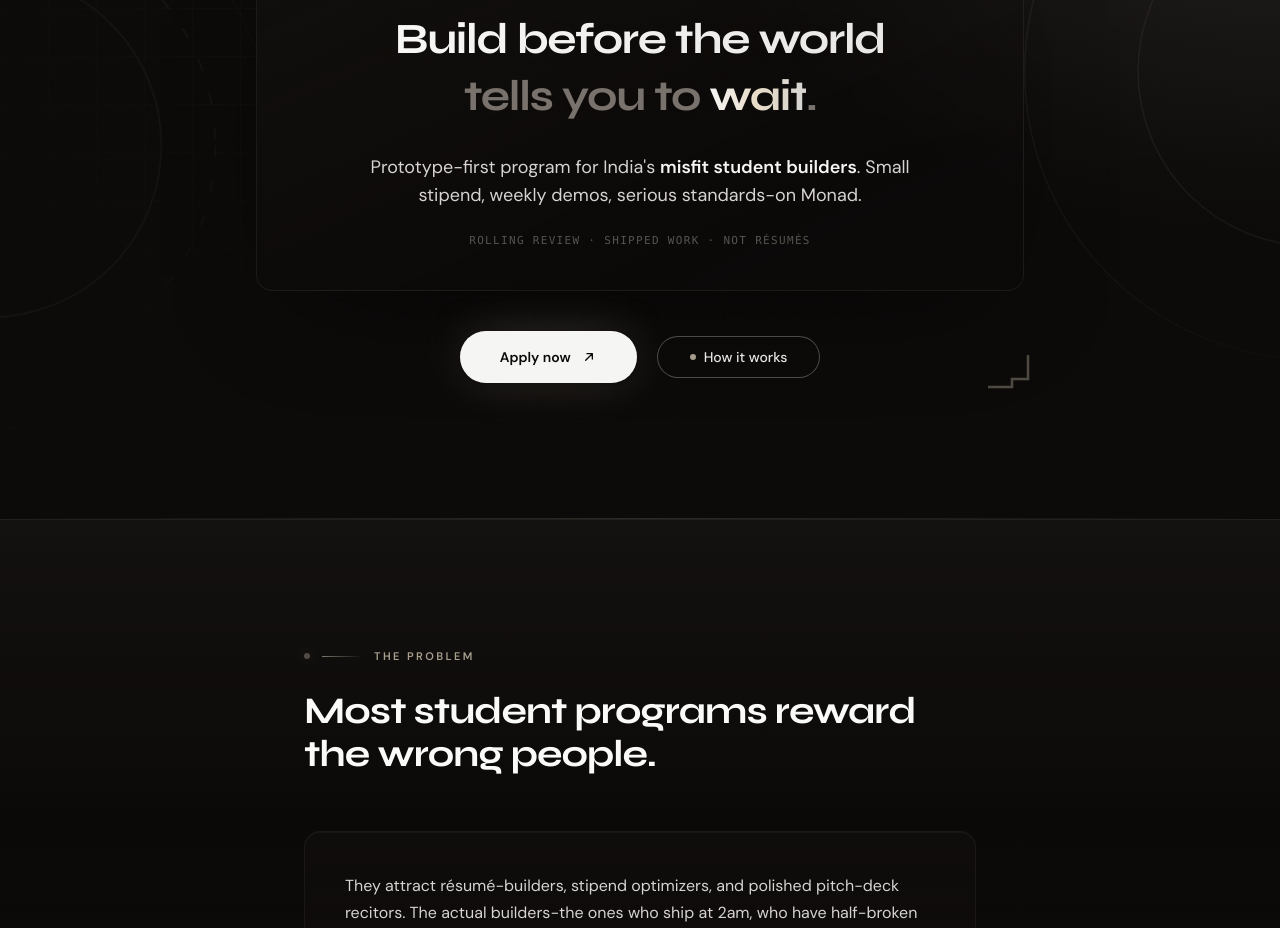
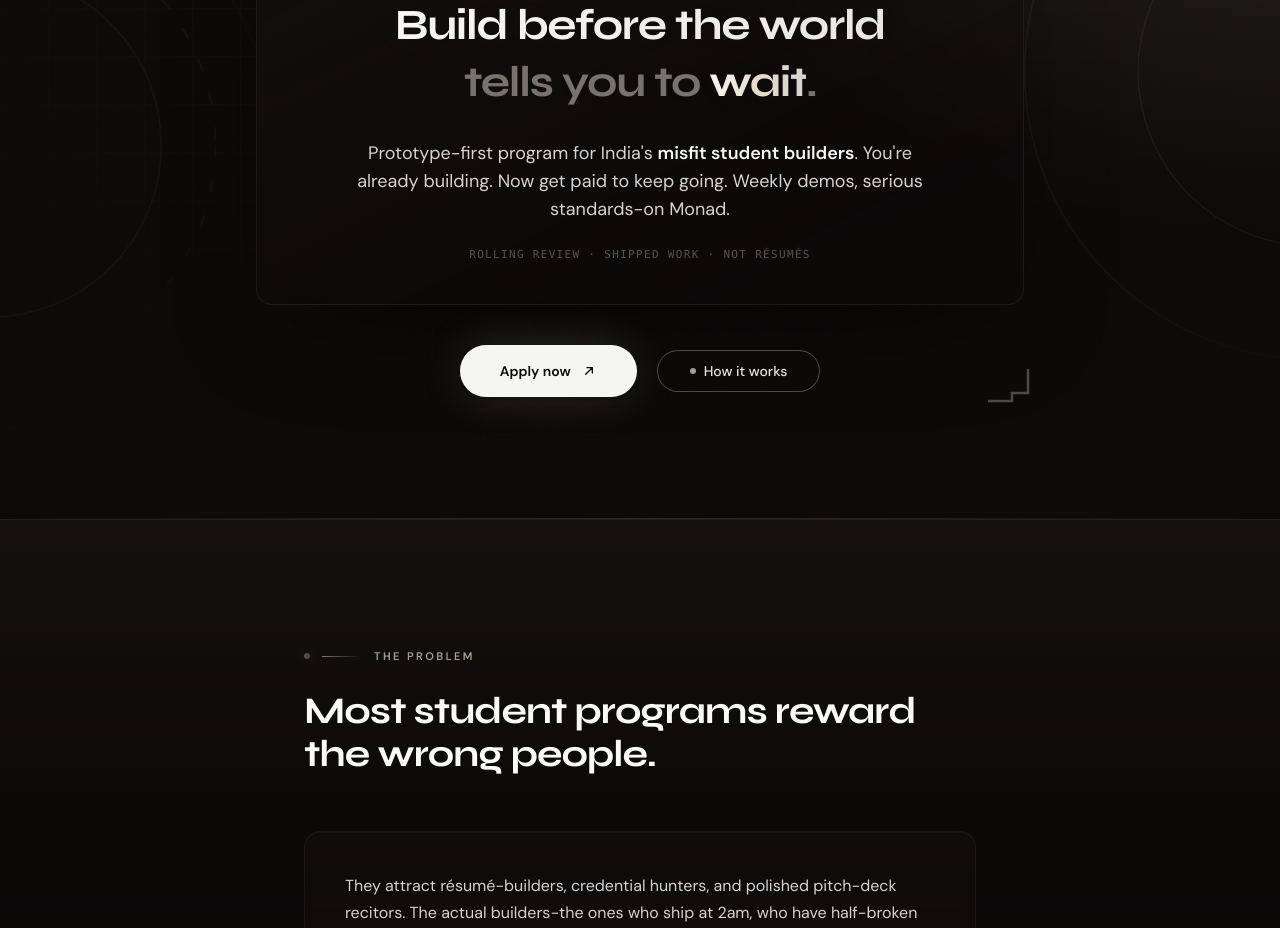
Before and after one commit to 1swaraj/EIR, a React (Vite) app: page / in a window 1280 px wide. Shown: the part 280-1208 px from the top of the page. Built offline with nearby package versions, Linux system fonts and the light colour scheme; no server answers.

Commit message:
Update text in Hero, TheProblem, and WhatYouGet sections to enhance clarity and engagement. Refine messaging to better reflect the program's value proposition and support for builders.

```diff
--- a/src/sections/Hero.tsx
+++ b/src/sections/Hero.tsx
@@ -76,8 +76,8 @@ export function Hero() {
 
                   <p className="mx-auto mt-8 max-w-xl font-sans text-base leading-relaxed text-ink-300 md:text-lg">
                     Prototype-first program for India&apos;s{" "}
-                    <span className="font-semibold text-ink-100">misfit student builders</span>. Small stipend, weekly demos, serious
-                    standards-on Monad.
+                    <span className="font-semibold text-ink-100">misfit student builders</span>. You&apos;re already building. Now get
+                    paid to keep going. Weekly demos, serious standards-on Monad.
                   </p>
 
                   <p className="mt-6 font-mono text-[10px] uppercase tracking-[0.12em] text-ink-600 sm:text-[11px]">
--- a/src/sections/TheProblem.tsx
+++ b/src/sections/TheProblem.tsx
@@ -19,7 +19,7 @@ export function TheProblem() {
             <div className="card-interactive mt-12 rounded-2xl border border-ink-800/50 bg-ink-900/25 p-8 font-sans text-ink-300 shadow-[inset_0_1px_0_0_rgba(255,255,255,0.04)] backdrop-blur-sm md:mt-14 md:p-10">
               <div className="space-y-6 text-[0.9375rem] leading-[1.75] md:text-base md:leading-[1.7]">
                 <p>
-                  They attract résumé-builders, stipend optimizers, and polished pitch-deck recitors. The actual builders-the ones who
+                  They attract résumé-builders, credential hunters, and polished pitch-deck recitors. The actual builders-the ones who
                   ship at 2am, who have half-broken prototypes living on Vercel-never apply. Or worse, they get filtered out.
                 </p>
                 <p className="text-ink-400">We designed this program to invert that selection.</p>
--- a/src/sections/WhatYouGet.tsx
+++ b/src/sections/WhatYouGet.tsx
@@ -43,10 +43,10 @@ export function WhatYouGet() {
           <Reveal>
             <SectionLabel>What you get</SectionLabel>
             <h2 className="font-display text-3xl font-bold tracking-tight text-ink-50 md:text-4xl">
-              Small stipend. Serious advantages.
+              You&apos;re already building. Now get paid to keep going.
             </h2>
             <p className="mt-5 font-sans text-base leading-relaxed text-ink-400">
-              The stipend keeps you building. Everything else is why you should be here.
+              Support for momentum. Everything else is why you should be here.
             </p>
           </Reveal>
         </div>
```
